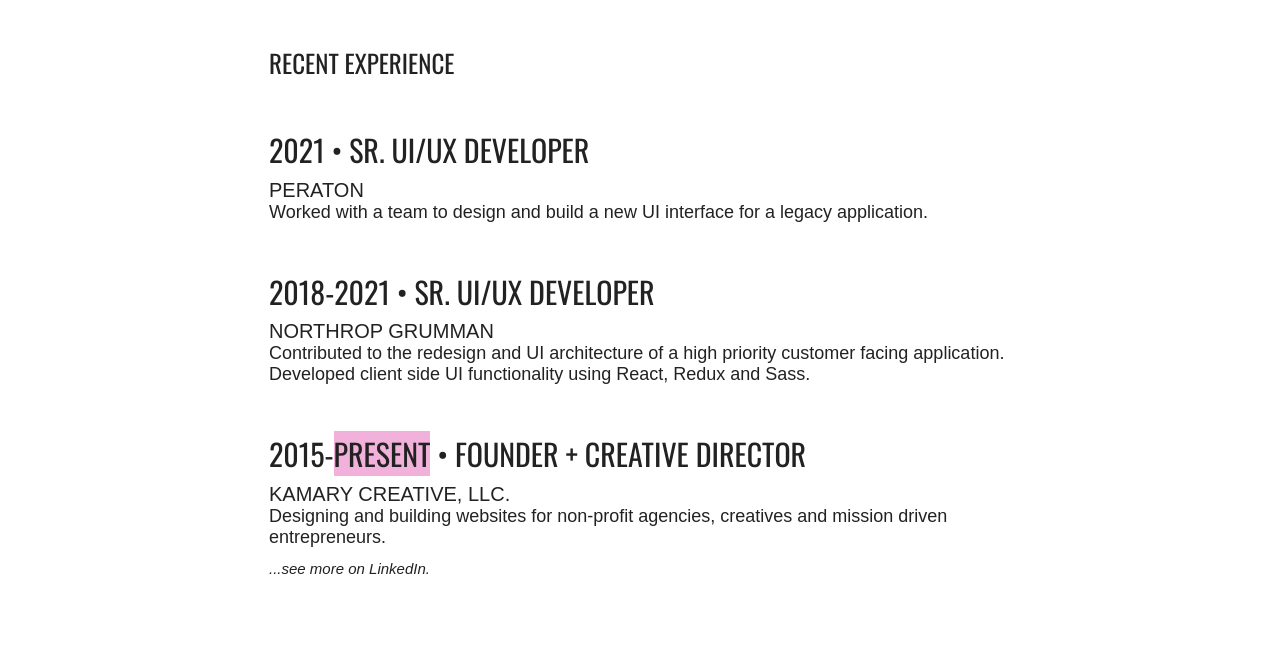
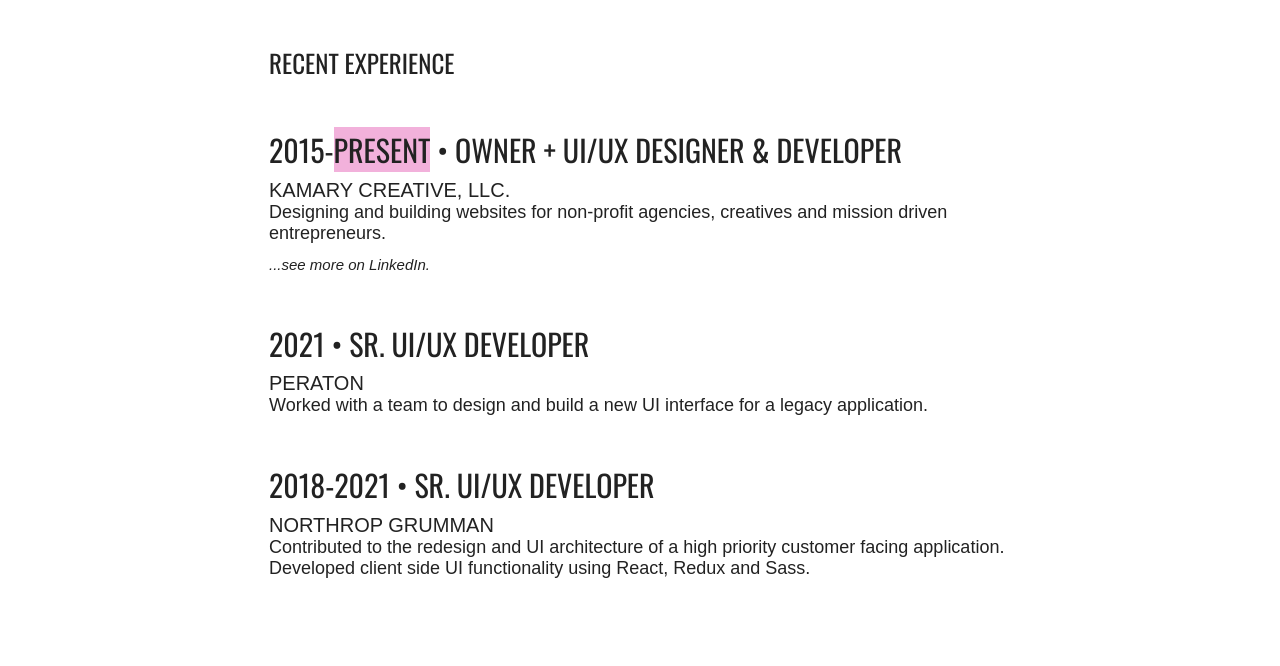
Before and after one commit to KatrinaH/katrinah-io, a Gatsby site: page / in a window 1280 px wide. Shown: the part 2760-3426 px from the top of the page. Built offline with nearby package versions, Linux system fonts and the light colour scheme; Gatsby itself is replaced by a stand-in of ours.

Commit message:
update job info

```diff
--- a/src/pages/index.js
+++ b/src/pages/index.js
@@ -59,6 +59,12 @@
         <section>
           <span className="sectionTitle">Recent Experience</span>
           <div className="job">
+            <h2>2015-<span className="textHighlight">Present</span> &bull; Owner + UI/UX Designer &amp; Developer</h2>
+            <h3>Kamary Creative, LLC.</h3>
+            <p>Designing and building websites for non-profit agencies, creatives and mission driven entrepreneurs.</p>
+            <p className="moreExperience"><small><i>...see more on <a href="https://linkedin.com/in/katrinahussain">LinkedIn</a>.</i></small></p>
+          </div>
+          <div className="job">
             <h2>2021 &bull; Sr. UI/UX Developer</h2>
             <h3>Peraton</h3>
             <p>Worked with a team to design and build a new UI interface for a legacy application.</p>
@@ -67,12 +73,6 @@
             <h2>2018-2021 &bull; Sr. UI/UX Developer</h2>
             <h3>Northrop Grumman</h3>
             <p>Contributed to the redesign and UI architecture of a high priority customer facing application. Developed client side UI functionality using React, Redux and Sass. </p>
-          </div>
-          <div className="job">
-            <h2>2015-<span className="textHighlight">Present</span> &bull; Founder + Creative Director</h2>
-            <h3>Kamary Creative, LLC.</h3>
-            <p>Designing and building websites for non-profit agencies, creatives and mission driven entrepreneurs.</p>
-            <p className="moreExperience"><small><i>...see more on <a href="https://linkedin.com/in/katrinahussain">LinkedIn</a>.</i></small></p>
           </div>
         </section>
       </div>
```
